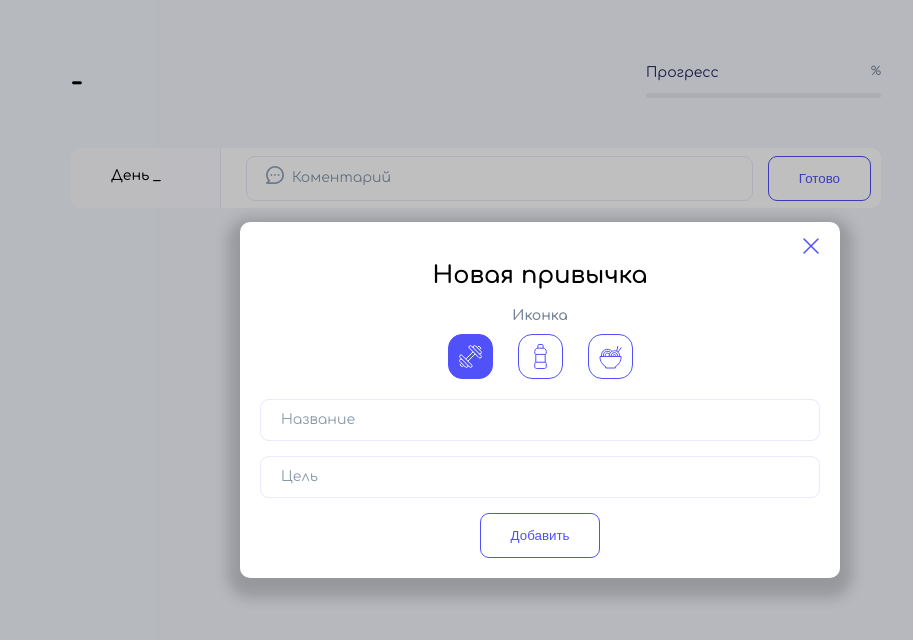
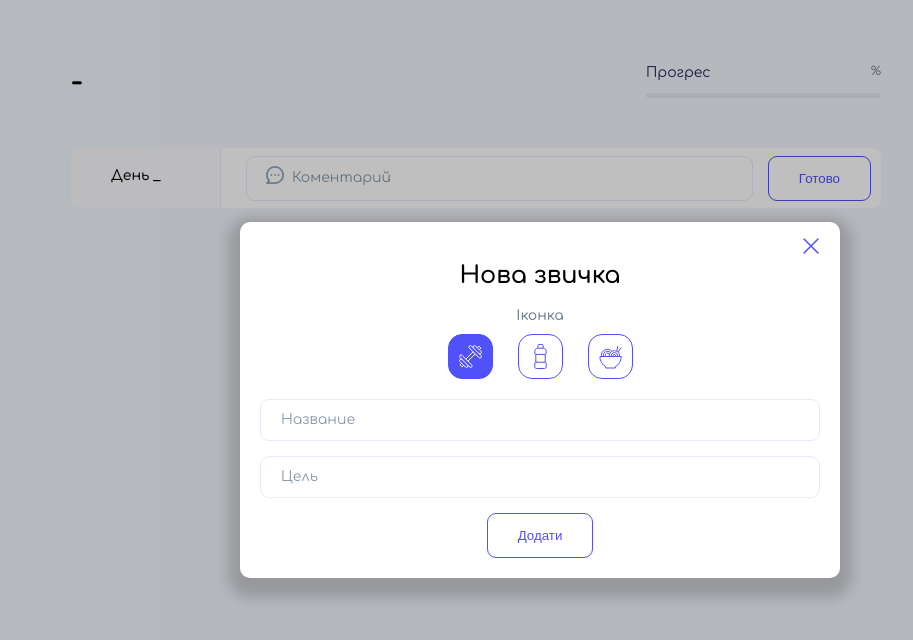
Before and after one commit to leviiiin/Habit, a plain HTML site: page index.html in a window 1280 px wide. Both pictures are taken after a click on the button 63 px from the left and 202 px from the top of the page. Shown: the full height of the page, 100-1013 px from the left. Drawn offline with Linux system fonts and the light colour scheme.

Commit message:
Зміна мови

```diff
--- a/index.html
+++ b/index.html
@@ -27,7 +27,7 @@
                 <h1 class="h1">-</h1>
                 <div class="progress">
                     <div class="progress__text">
-                        <div class="progress__name">Прогресс</div>
+                        <div class="progress__name">Прогрес</div>
                         <div class="progress__percent">%</div>
                     </div>
                     <div class="progress__bar">
@@ -56,8 +56,8 @@
         </div>
         <div class="cover cover_hidden" id="add-hidden-popup">
             <div class="popup">
-                <h2>Новая привычка</h2>
-                <div class="icon-label">Иконка</div>
+                <h2>Нова звичка</h2>
+                <div class="icon-label">Іконка</div>
                 <div class="icon-select">
                     <button class="icon icon_active"
                     onclick="setIcon(this, 'sport')">
@@ -80,7 +80,7 @@
                     value="sport"
                     >
                     <input type="number" name="target" placeholder="Цель">
-                    <button class="button" type="submit">Добавить</button>
+                    <button class="button" type="submit">Додати</button>
                 </form>
                 <button class="popup__close" onclick="togglePopup()">
                     <img src="/images/close.svg" alt="close">
```
